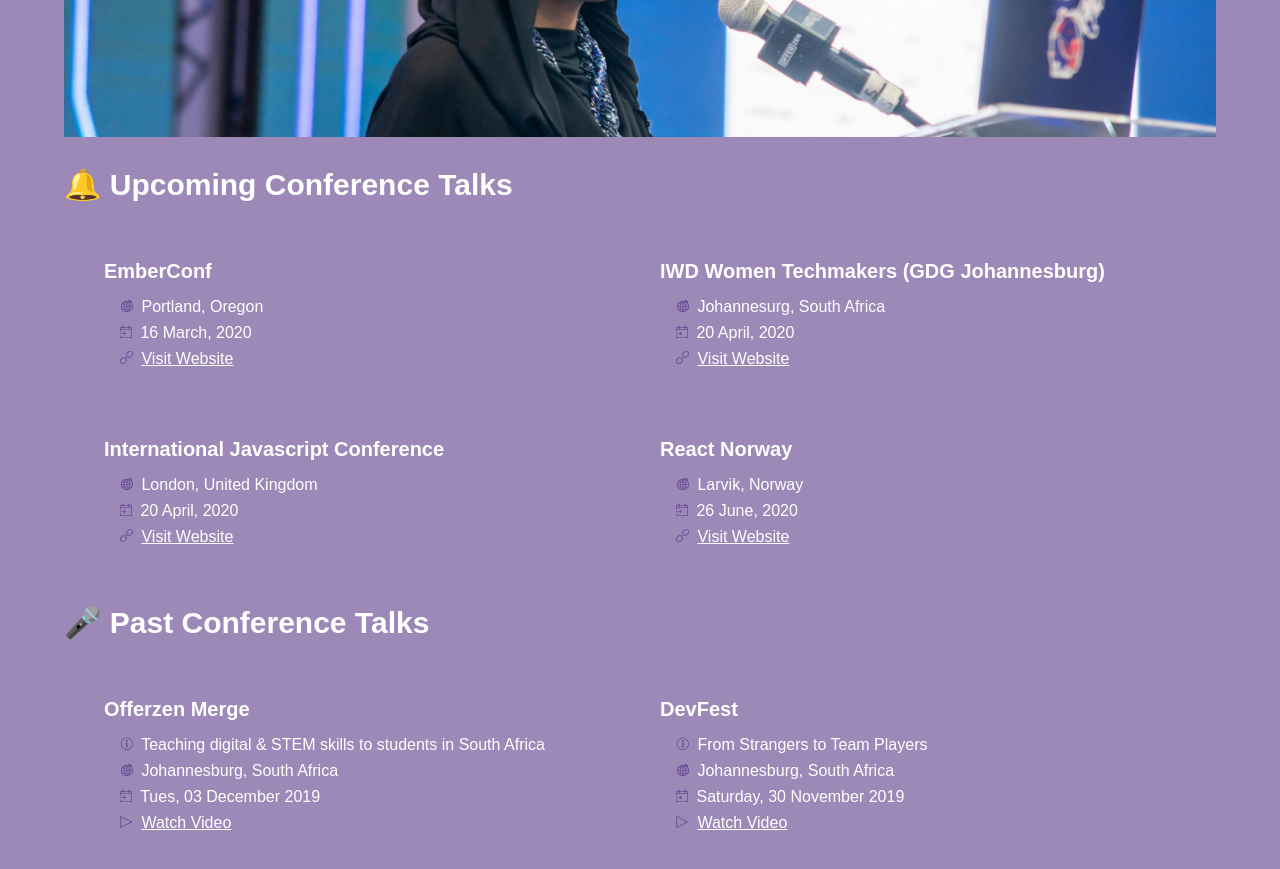
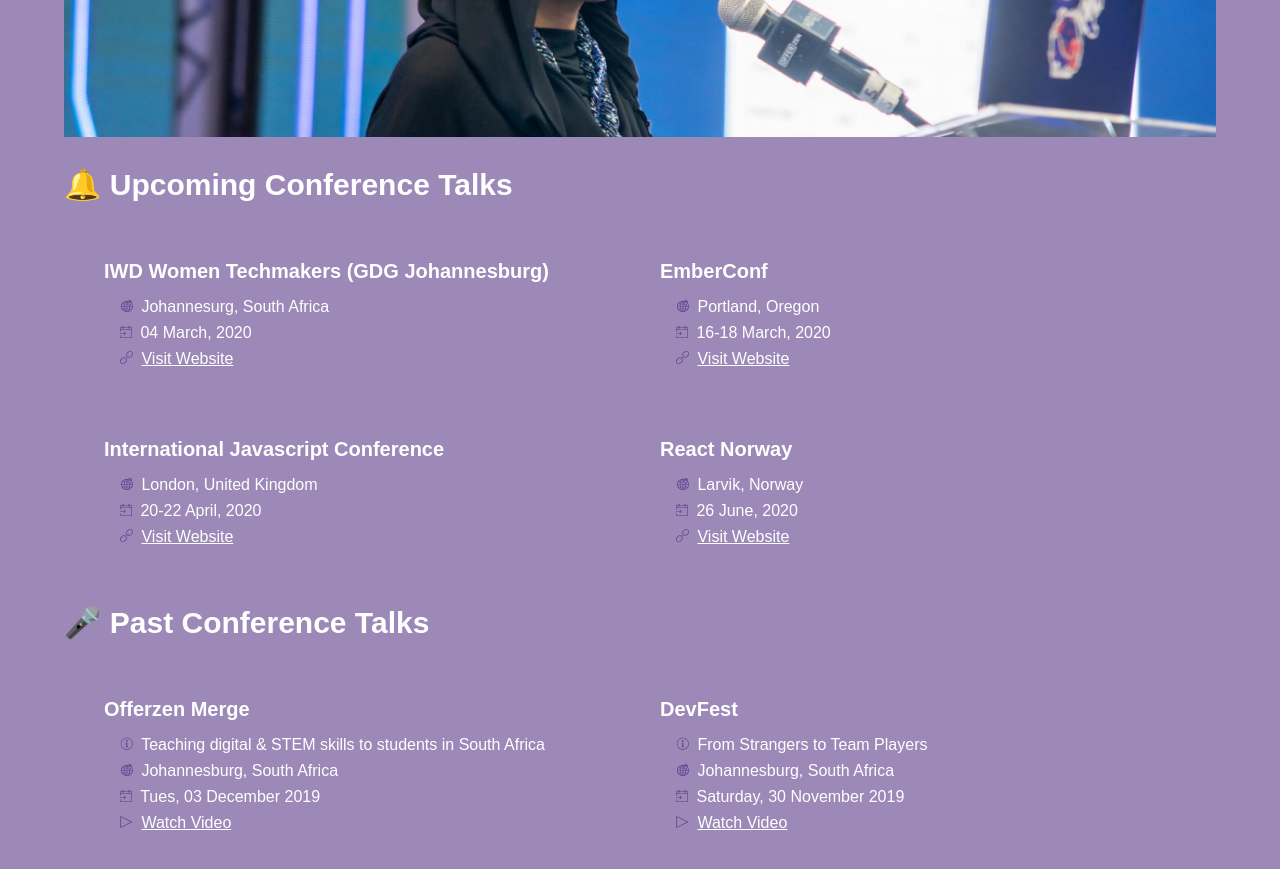
Before and after one commit to Ridhwana/Ridhwana.github.io, a Jekyll site: the page built from speaking.md, in a window 1280 px wide and 900 px high, scrolled down 354 px. Shown: the top 869 px of the window. Built offline with Jekyll 4.4.1, drawn with Linux system fonts in a browser that asks for light colours.

Commit message:
feat: update speaking dates

```diff
--- a/_data/upcoming_speaking.yml
+++ b/_data/upcoming_speaking.yml
@@ -1,15 +1,15 @@
+- conference: IWD Women Techmakers (GDG Johannesburg)
+  date: 04 March, 2020
+  location: Johannesurg, South Africa
+  media: https://www.meetup.com/GDGJohannesburg
+
 - conference: EmberConf
-  date: 16 March, 2020
+  date: 16-18 March, 2020
   location: Portland, Oregon
   media: https://emberconf.com/
 
-- conference: IWD Women Techmakers (GDG Johannesburg)
-  date: 20 April, 2020
-  location: Johannesurg, South Africa
-  media: https://www.meetup.com/GDGJohannesburg
-
 - conference: International Javascript Conference
-  date: 20 April, 2020
+  date: 20-22 April, 2020
   location: London, United Kingdom
   media: https://javascript-conference.com/
 
```
